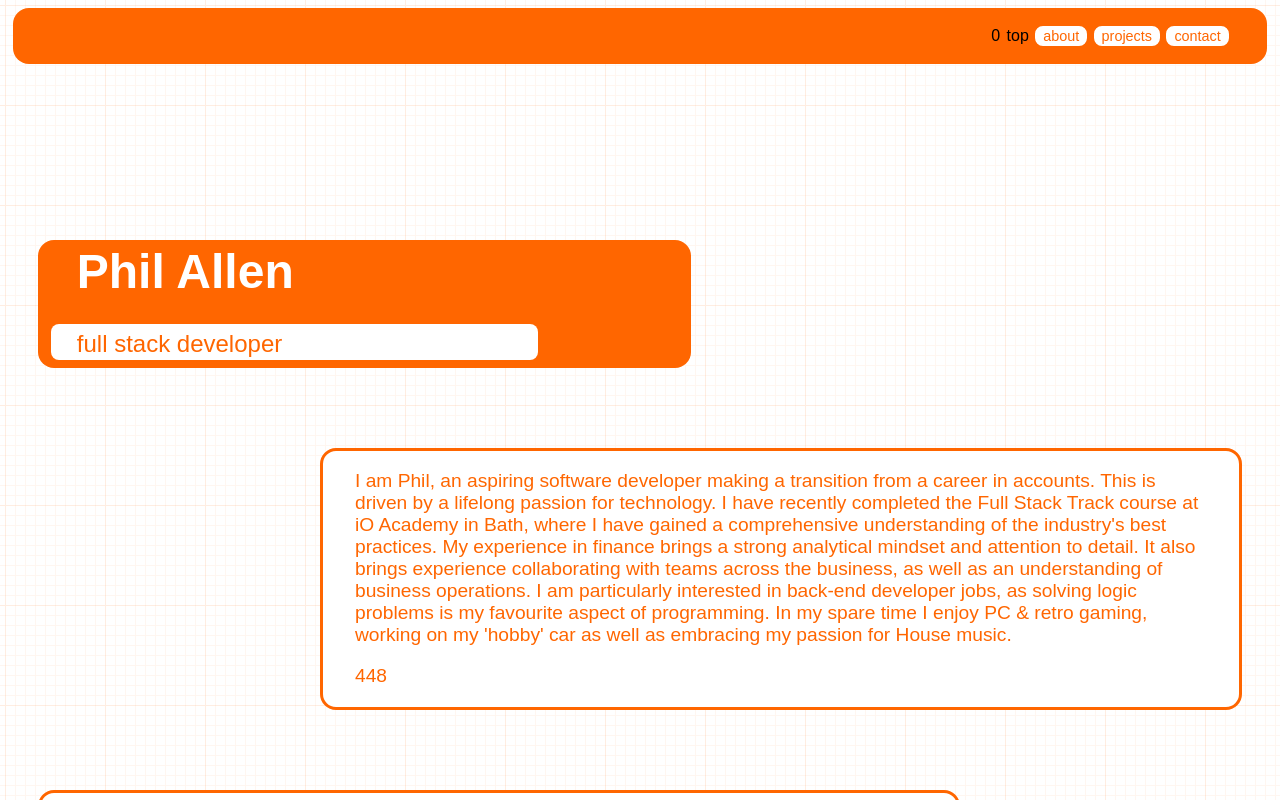
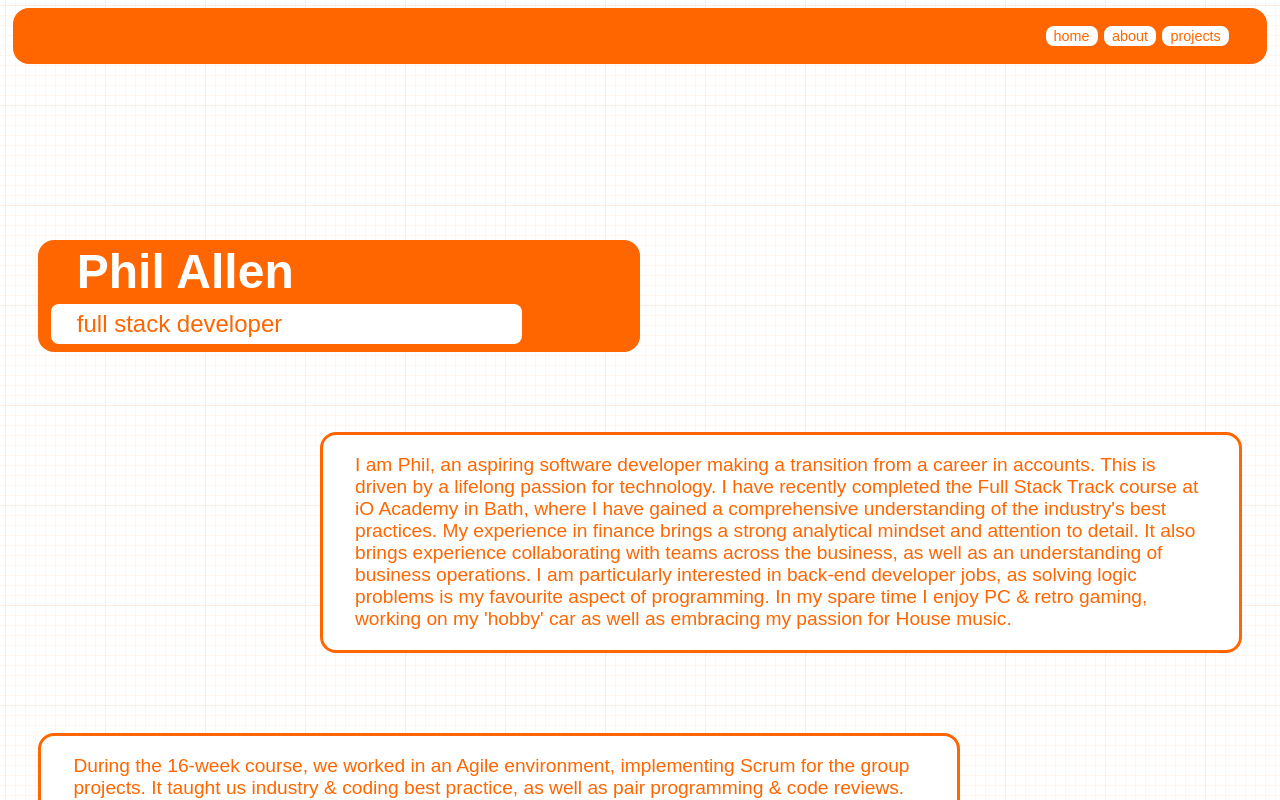
Before and after one commit to Phildallen/Portfilio-react, a React (Create React App) app: page / in a window 1280 px wide. Shown: the top 800 px of the page. Built offline with nearby package versions, Linux system fonts and the light colour scheme; a web font is replaced by a local one.

Commit message:
set state on scroll added & inverted button colours added

```diff
--- a/src/App.js
+++ b/src/App.js
@@ -15,12 +15,23 @@ library.add(fab, faEnvelope, faLinkedin, faGithub)
 
 const App = () => {
     const [activePage, setActivePage] = useState("home")
+    const [elementPositions, setElementPositions] = useState({"home": 240,"about": 500,"contact":1300})
+
+    // const setActivePageOnHomePage = () => {
+    //     if (window.scrollY <= elementPositions.home-40) {
+    //         setActivePage("home")
+    //     } if (window.scrollY > elementPositions.home-40 && window.scrollY <= elementPositions.contact){
+    //         setActivePage("about")
+    //     }
+    // }
 
     return (
         <>
             <Header setActivePage={setActivePage}
                     activePage={activePage}/>
-            <Home setActivePage={setActivePage}/>
+            <Home   setActivePage={setActivePage}
+                setElementPositions={setElementPositions}
+                    elementPositions={elementPositions}/>
         </>
     )
 }
--- a/src/components/Header/index.js
+++ b/src/components/Header/index.js
@@ -2,32 +2,34 @@ import {useState} from "react";
 
 const Header = ({activePage, setActivePage}) => {
 
-    const [color,setColor] = useState("top")
-    const changeColour = () => {
+    const [transparency,setTransparency] = useState("top")
+
+    const changeTransparency = () => {
         if (window.scrollY >= 160) {
-            setColor("bottom")
+            setTransparency("bottom")
         } else {
-            setColor("top")
+            setTransparency("top")
         }
     }
 
-    window.addEventListener('scroll', changeColour)
+    window.addEventListener('scroll', changeTransparency)
 
     return (
         <>
-            <div className={color === "top" ? "header" : "header clearHeader"}>
+            <div className={transparency === "top" ? "header" : "header clearHeader"}>
 
                 <div className="buttonContainer">
-                    <p>{window.scrollY}</p>
-                    <p>{color}</p>
+                    {/*<p>{window.scrollY}</p>*/}
+                    {/*<p>{transparency}</p>*/}
+                    {/*<p>{activePage}</p>*/}
                     {activePage === "home" ? null :
-                    <a href='#home'  onClick={() => setActivePage("home")}><button className="navButton">home</button></a>}
+                    <a href='#home'  onClick={() => setActivePage("home")}><button className={transparency === "top" ? "navButton" : "navButton invertedColour"}>home</button></a>}
                     {activePage === "about" ? null :
-                        <a href='#about'  onClick={() => setActivePage("about")}><button className="navButton">about</button></a>}
+                        <a href='#about'  onClick={() => setActivePage("about")}><button className={transparency === "top" ? "navButton" : "navButton invertedColour"}>about</button></a>}
                     {activePage === "projects" ? null :
-                        <button className="navButton" onClick={() => setActivePage("projects")}>projects</button>}
+                        <button className={transparency === "top" ? "navButton" : "navButton invertedColour"} onClick={() => setActivePage("projects")}>projects</button>}
                     {activePage === "contact" ? null :
-                    <a href='#contact'  onClick={() => setActivePage("contact")}><button className="navButton">contact</button></a>}
+                    <a href='#contact'  onClick={() => setActivePage("contact")}><button className={transparency === "top" ? "navButton" : "navButton invertedColour"}>contact</button></a>}
                 </div>
             </div>
         </>
--- a/src/components/Home/index.js
+++ b/src/components/Home/index.js
@@ -1,13 +1,17 @@
 import {FontAwesomeIcon} from "@fortawesome/react-fontawesome"
-import {useEffect, useRef, useState} from "react";
+import {useEffect, useRef} from "react";
 
-const Home = ({setActivePage}) => {
+const Home = ({setActivePage, elementPositions, setElementPositions}) => {
 
+    const homeRef = useRef()
     const aboutRef = useRef()
-    const [y, setY] = useState()
+    const contactRef = useRef()
     const getPosition = () => {
-        const y = aboutRef.current.offsetTop
-        setY(y)
+        const updateY = {...elementPositions}
+        updateY.home = homeRef.current.offsetTop
+        updateY.about = aboutRef.current.offsetTop
+        updateY.contact = contactRef.current.offsetTop
+        setElementPositions(updateY)
     }
 
     useEffect(() => {
@@ -18,13 +22,24 @@ const Home = ({setActivePage}) => {
         window.addEventListener("resize", getPosition)
     }, [])
 
+    const setActivePageOnHomePage = () => {
+        if (window.scrollY < elementPositions.home) {
+            setActivePage("home")
+        } if (window.scrollY >= (window.document.body.offsetHeight-window.innerHeight)-100) {
+            setActivePage("contact")
+        } if (window.scrollY >= elementPositions.home && window.scrollY < (window.document.body.offsetHeight-window.innerHeight)-100){
+            setActivePage("about")
+        }
+    }
+
+    window.addEventListener('scroll', setActivePageOnHomePage)
 
 
     return (
         <>
-            <div className="homePage" id="home">
+            <div className="homePage" id="home" >
                 <div className="homePageFlex">
-                    <div className="bigLogo">
+                    <div className="bigLogo" ref={homeRef}>
                         <h1>Phil Allen</h1>
                         <div className="bigInnerLogo">
                             <h2>full stack developer</h2>
@@ -45,7 +60,6 @@ const Home = ({setActivePage}) => {
                             In my spare time I enjoy PC & retro gaming, working on my 'hobby' car as well as embracing
                             my
                             passion for House music.</p>
-                        <p>{y}</p>
                     </div>
                     <div className="bootCamp">
                         <p>During the 16-week course, we worked in an Agile environment, implementing Scrum for the
@@ -65,7 +79,7 @@ const Home = ({setActivePage}) => {
                             <li>MongoDB</li>
                         </ul>
                     </div>
-                    <div className="contact" id="contact">
+                    <div className="contact" id="contact" ref={contactRef}>
                         <h1>Contact</h1>
                         <div className="contactButtons">
                             <a href="mailto:phil_d_allen@protonmail.com" className="contactButton">
--- a/src/components/css/index.css
+++ b/src/components/css/index.css
@@ -17,7 +17,7 @@ color: #ffffff;
     left: 1vw;
     right: 1vw;
     z-index: 1;
-    transition: .6s ease-in;
+    transition: .3s ease-in;
     overflow: hidden;
     background-color:#ff6600;
     border-radius: 2vh;
@@ -45,6 +45,13 @@ color: #ffffff;
     line-height: 0;
     background-color: #ffffff;
     color: #ff6600;
+    transition: .3s ease-in;
+}
+
+.navButton.invertedColour {
+    border-color: #ff6600;
+    background-color: #ff6600;
+    color: #ffffff;
 }
 
 .homePage {
@@ -63,14 +70,13 @@ color: #ffffff;
 
 .bigLogo {
     background-color: #ff6600;
-    width: 50vw;
-    height: 15vh;
     margin-left: 3vw;
+    margin-right: 50vw;
     padding-left: 1vw;
     padding-bottom: 1vh;
     border-radius: 2vh;
-    display: grid;
-    grid-template-rows: 65% 30%;
+    display: flex;
+    flex-direction: column;
     gap: 5% 0;
 }
 
@@ -85,12 +91,14 @@ color: #ffffff;
 .bigInnerLogo {
     background-color: #ffffff;
     color: #ff6600;
-    width: 38vw;
+    max-width: 80%;
+    /*width: 38vw;*/
     border-radius: 1vh;
 
 }
 
 .bigInnerLogo h2 {
+    flex: 1;
     font-size: 3vh;
     line-height: 0;
     padding-left: 2vw
@@ -143,47 +151,38 @@ color: #ffffff;
     line-height: 0;
 }
 
-/*@media (max-width: 700px) and (min-width: 551px) {*/
-/*    .bigLogo {*/
-/*        background-color: #ff6600;*/
-/*        width: 50vw;*/
-/*        height: 15vh;*/
-/*    }*/
-/*}*/
+@media (max-width: 900px) and (min-width: 701px) {
+    .bigLogo {
+        margin-right: 45vw;
+    }
+}
 
-/*@media (max-width: 550px) and (min-width: 330px) {*/
-/*    .bigLogo {*/
-/*        background-color: #ff6600;*/
-/*        width: 50vw;*/
-/*        height: 20vh;*/
-/*        margin-left: 3vw;*/
-/*        padding-left: 1vw;*/
-/*        padding-bottom: 1vh;*/
-/*        border-radius: 2vh;*/
-/*        display: grid;*/
-/*        grid-template-rows: 65% 30%;*/
-/*        gap: 5% 0;*/
-/*    }*/
+@media (max-width: 700px) and (min-width: 601px) {
 
-/*    .bigLogo h1{*/
-/*        color: #ffffff;*/
-/*        font-size: 6vh;*/
-/*        font-weight: 700;*/
-/*        padding-left: 2vw;*/
-/*        line-height: 0;*/
-/*    }*/
+    .homePage {
+        grid-template-rows: 8rem 1fr 7rem;
+    }
+    .bigLogo {
+        margin-right: 40vw;
+    }
+}
 
-/*    .bigInnerLogo {*/
-/*        background-color: #ffffff;*/
-/*        color: #ff6600;*/
-/*        width: 38vw;*/
-/*        border-radius: 1vh;*/
+@media (max-width: 600px) and (min-width: 1px) {
 
-/*    }*/
+    .homePage {
+        grid-template-rows: 5rem 1fr 5rem;
+    }
 
-/*    .bigInnerLogo h2 {*/
-/*        font-size: 3vh;*/
-/*        line-height: 0;*/
-/*        padding-left: 2vw*/
-/*    }*/
-/*}*/
+    .bigLogo {
+        margin-right: 3vw;
+    }
+    .contactButtons {
+        gap: 3vw;
+    }
+
+    .contactButton {
+        width: 5rem;
+        height: 5rem;
+        font-size: 3.7rem;
+    }
+}
```
